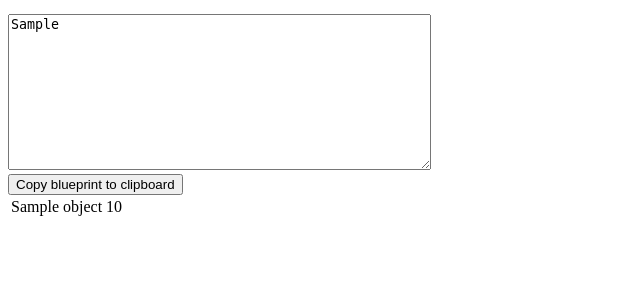
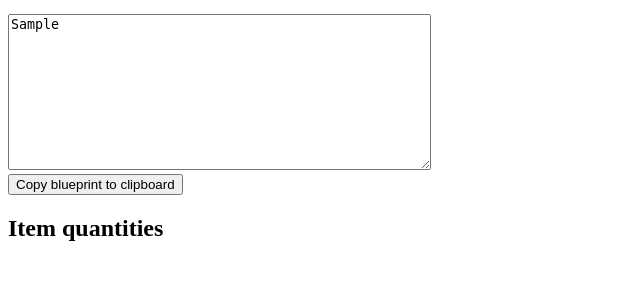
Before and after one commit to AngledLuffa/factorio-lamps, a Flask app: template templates/lamp.html in a window 1280 px wide. Shown: the part 519-800 px from the top of the page, without its empty margins (0-640 px from the left). Run offline with Flask 2, Linux system fonts and the light colour scheme; the template is opened without the code that fills it: most values are stand-ins (such as "Sample title", 1, 10 or a date in 2020).

Commit message:
Add label, sort items

```diff
--- a/templates/lamp.html
+++ b/templates/lamp.html
@@ -71,8 +71,9 @@
 {% endif %}
 
 {% if stats %}
+<h2>Item quantities</h2>
 <table>
-  {% for object, quantity in stats.items() %}
+  {% for object, quantity in sorted(stats.items()) %}
   <tr><td>{{ object }}</td><td>{{ quantity }}</td></tr>
   {% endfor %}
 </table>
```
